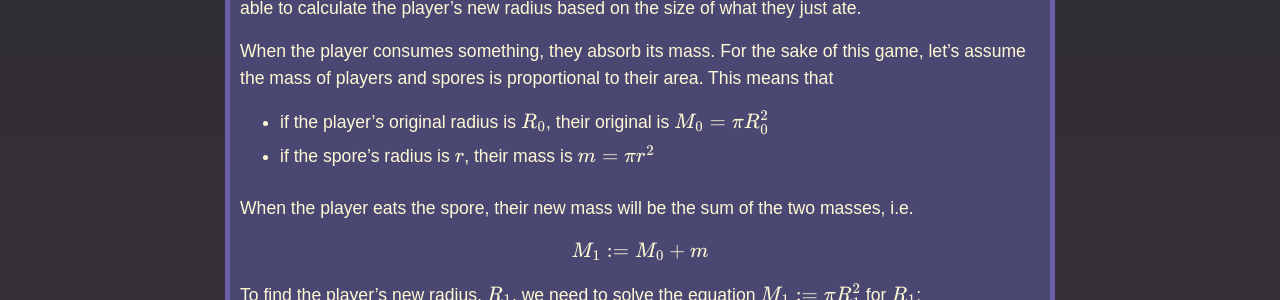
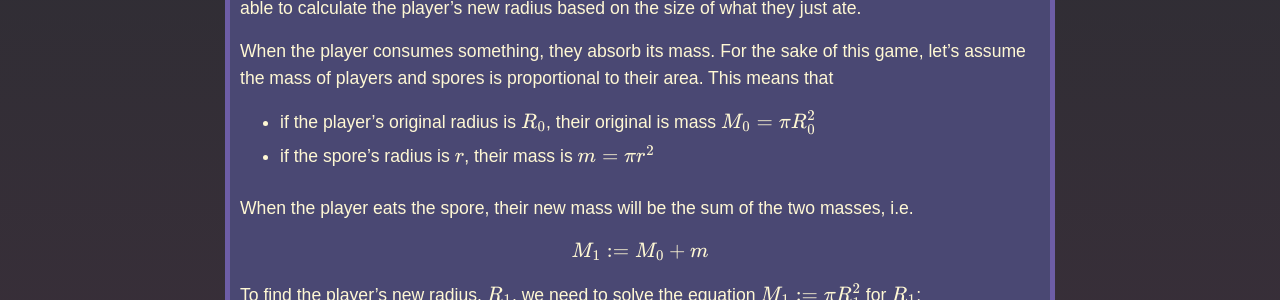
Before and after one commit to tristanbatchler/tbat.me, a Jekyll site: the page built from _posts/2024-11-15-godot-golang-mmo-part-8.md, in a window 1280 px wide and 900 px high, scrolled down 2730 px. Shown: the part 148-448 px from the top of the window. Built offline with Jekyll 4.4.1, drawn with Linux system fonts in a browser that asks for light colours; some web fonts are replaced.

Commit message:
Clarify mass definition in spore consumption explanation in part 8 post

```diff
--- a/_posts/2024-11-15-godot-golang-mmo-part-8.md
+++ b/_posts/2024-11-15-godot-golang-mmo-part-8.md
@@ -88,7 +88,7 @@ In the diagram, it is clear that the distance between the two circles is $$\text
 I've been looking forward to this part for a while, because I can finally put my degree in math to good use. Well, not really, it's more like high school level math, but hey, it's fun nonetheless. We need to be able to calculate the player's new radius based on the size of what they just ate.
 
 When the player consumes something, they absorb its mass. For the sake of this game, let's assume the mass of players and spores is proportional to their area. This means that
-* if the player's original radius is $$R_0$$, their original is $$M_0 = \pi R_0^2$$
+* if the player's original radius is $$R_0$$, their original is mass $$M_0 = \pi R_0^2$$
 * if the spore's radius is $$r$$, their mass is $$m = \pi r^2$$
 
 When the player eats the spore, their new mass will be the sum of the two masses, i.e.
```
